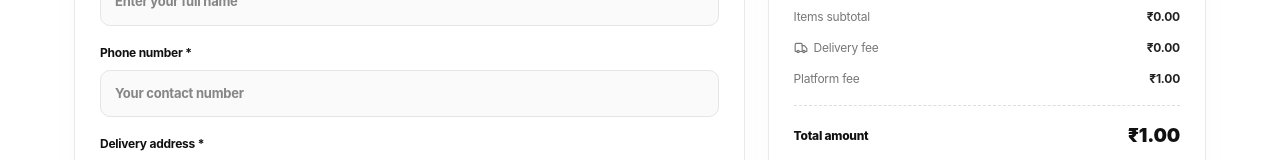
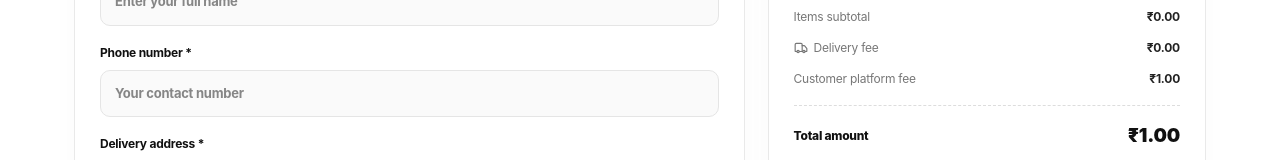
Before and after one commit to aflahalungal77-lab/Thoam, a Next.js app: page /checkout in a window 1280 px wide. Shown: the part 557-717 px from the top of the page. Built offline with nearby package versions, Linux system fonts and the light colour scheme; no server answers.

Commit message:
clarify customer platform fee

```diff
--- a/app/checkout/page.tsx
+++ b/app/checkout/page.tsx
@@ -544,7 +544,7 @@ function CheckoutInner() {
                 <div><span>{t("Items subtotal")}</span><strong>{formatPrice(subtotal)}</strong></div>
                 {discount > 0 && <div className="tc-discount"><span><Percent size={14} /> {t("Offer discount")}</span><strong>−{formatPrice(discount)}</strong></div>}
                 <div><span><Truck size={14} /> {t("Delivery fee")}</span><strong>{formatPrice(deliveryFee)}</strong></div>
-                <div><span>{t("Platform fee")}</span><strong>{formatPrice(platformFee)}</strong></div>
+                <div><span>{t("Customer platform fee")}</span><strong>{formatPrice(platformFee)}</strong></div>
                 <div className="tc-total"><span>{t("Total amount")}</span><strong>{formatPrice(total)}</strong></div>
               </div>
 
```
